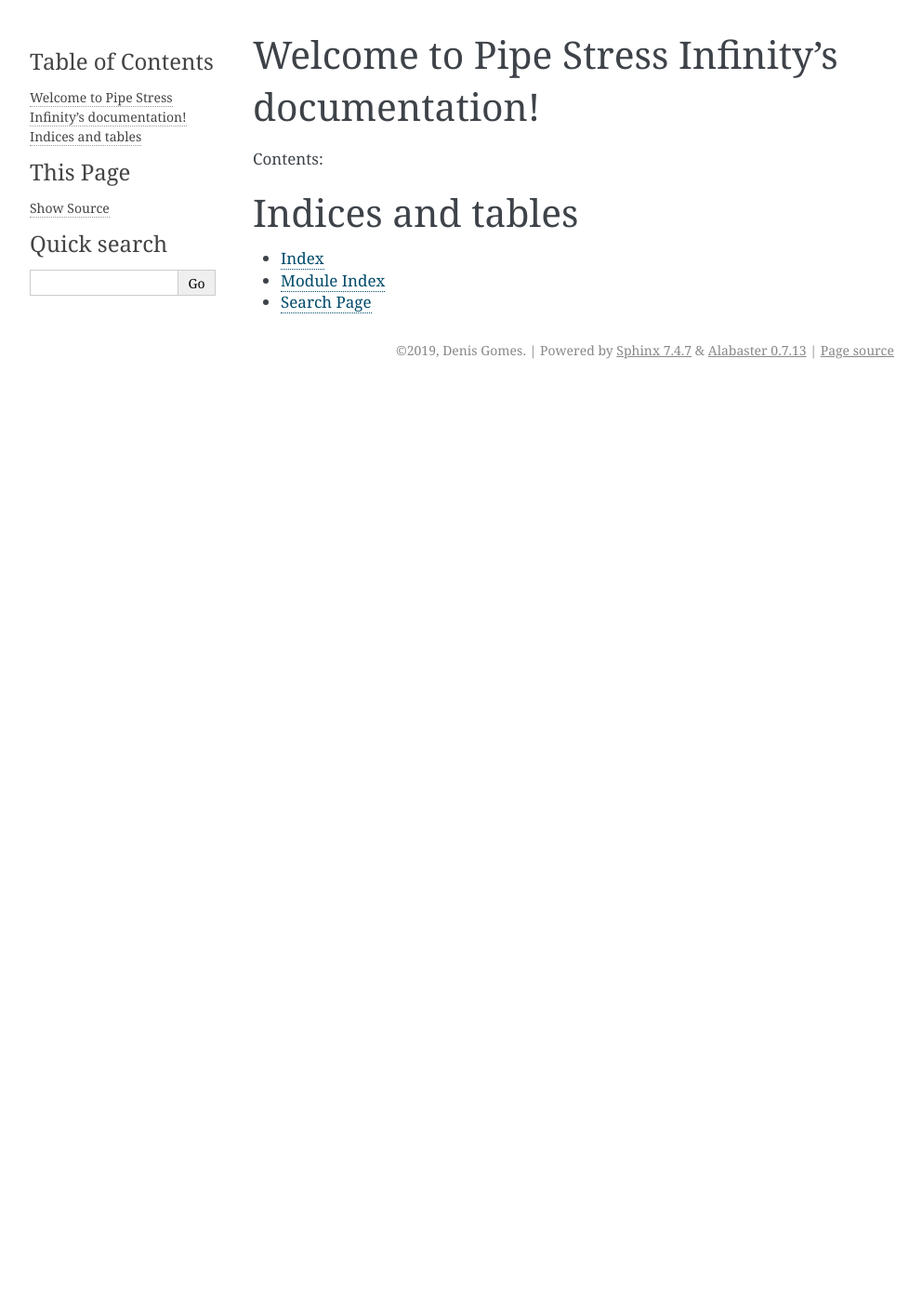
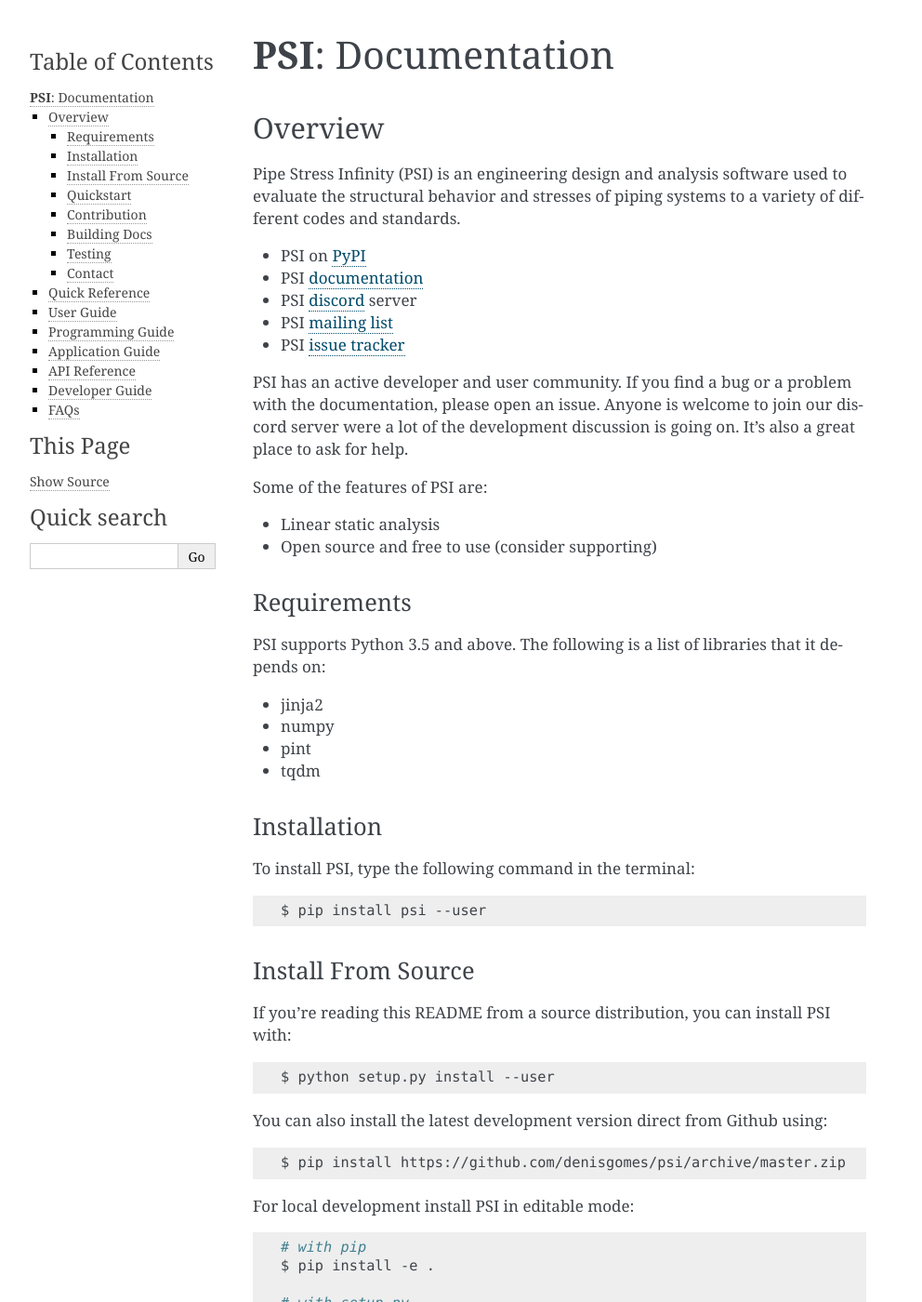
Before and after one commit to denisgomes/psi, a Sphinx documentation site: the page built from docs/index.rst, in a window 1280 px wide and 1400 px high. Shown: the whole window at 93% size, without its empty margins (148-1140 px from the left). Built offline with Sphinx 7.4.7, drawn with Linux system fonts in a browser that asks for light colours; some of the changed text lies outside the part shown.

Commit message:
Initial commit for documentation and other minor updates

```diff
--- /dev/null
+++ b/docs/api_reference/overview.rst
@@ -0,0 +1,4 @@
+Overview
+========
+
+Coming soon!
--- /dev/null
+++ b/docs/application_guide/overview.rst
@@ -0,0 +1,4 @@
+Overview
+========
+
+Coming soon!
--- /dev/null
+++ b/docs/developer_guide/overview.rst
@@ -0,0 +1,4 @@
+Overview
+========
+
+Coming soon!
--- /dev/null
+++ b/docs/faqs/overview.rst
@@ -0,0 +1,4 @@
+Overview
+========
+
+Coming soon!
--- a/docs/index.rst
+++ b/docs/index.rst
@@ -3,19 +3,281 @@
    You can adapt this file completely to your liking, but it should at least
    contain the root `toctree` directive.
 
-Welcome to Pipe Stress Infinity's documentation!
-================================================
+**PSI**: Documentation
+**********************
 
-Contents:
+Overview
+========
+
+Pipe Stress Infinity (PSI) is an engineering design and analysis software used
+to evaluate the structural behavior and stresses of piping systems to a variety
+of different codes and standards.
+
+* PSI on PyPI_
+* PSI documentation_
+* PSI discord_ server
+* PSI `mailing list`_
+* PSI `issue tracker`_
+
+PSI has an active developer and user community. If you find a bug or a problem
+with the documentation, please open an issue. Anyone is welcome to join our
+discord server were a lot of the development discussion is going on. It's also
+a great place to ask for help.
+
+Some of the features of PSI are:
+
+* Linear static analysis
+* Open source and free to use (consider supporting)
+
+
+Requirements
+------------
+
+PSI supports Python 3.5 and above. The following is a list of libraries that it
+depends on:
+
+* jinja2
+* numpy
+* pint
+* tqdm
+
+
+Installation
+------------
+
+To install PSI, type the following command in the terminal:
+
+.. code:: sh
+
+    $ pip install psi --user
+
+
+Install From Source
+-------------------
+
+If you're reading this README from a source distribution, you can install PSI
+with:
+
+.. code:: sh
+
+    $ python setup.py install --user
+
+You can also install the latest development version direct from Github using:
+
+.. code:: sh
+
+    $ pip install https://github.com/denisgomes/psi/archive/master.zip
+
+For local development install PSI in editable mode:
+
+.. code:: sh
+
+    # with pip
+    $ pip install -e .
+
+    # with setup.py
+    $ python setup.py develop
+
+There are no compilation steps during the installation; if you prefer, you can
+simply add this directory to your PYTHONPATH and use PSI without installing it.
+You can also copy PSI directly into your project folder.
+
+
+Quickstart
+----------
+
+To start PSI in interactive mode just type:
+
+.. code:: sh
+
+    $ psi
+
+PSI provides an interpreter with added functionality for creating and analyzing
+piping systems using Python scripts. Type the input file shown below in your
+favorite text editor and save it as **demo.py**:
+
+.. code:: python
+
+    #! /usr/bin
+
+    # parameters
+    L = 10 * 12
+
+    # create top level
+    mdl = Model('demo')
+
+    # define properties
+    pipe1 = Pipe.from_file('pipe1', '10', '40')
+    mat1 = Material.from_file('mat1', 'A53A', 'B31.1')
+
+    # create geometry
+    pt10 = Point(10)
+    run20 = Run(20, L)
+
+    # assign supports
+    anc1 = Anchor('A1', 10)
+    anc1.apply([run20])
+
+    # define loads for operating case 1
+    w1 = Weight('W1', 1)
+    p1 = Pressure('P1', 1, 250)
+
+    # define a loadcase
+    l1 = LoadCase('l1', 'ope', [w1, p1], [1, 1])
+
+    # run the analysis
+    mdl.analyze()
+
+    # postprocess
+    disp = Movements('r1', [l1])
+    disp.to_screen()
+
+Now run the file above to get the displacements at the nodes:
+
+.. code:: sh
+
+    $ psi demo.py       # run demo.py
+
+To go directly into interactive mode after running the model, use the -i
+switch:
+
+.. code:: sh
+
+    $ psi -i demo.py    # run demo.py and start interpreter
+
+
+Contribution
+------------
+
+Coming soon!
+
+
+Building Docs
+-------------
+
+Coming soon!
+
+
+Testing
+-------
+
+Coming soon!
+
+
+Contact
+-------
+
+PSI is developed by many individual volunteers, and there is no central point
+of contact. If you have a question about developing with PSI, or you wish to
+contribute, please join the mailing list or the discord server.
+
+For license questions, please contact `Denis Gomes`_, the primary author.
+
+
+Quick Reference
+===============
+
+The PSI Quick Reference is a good starting point of new users to get up and
+going quickly. It provides a basic introduction and a taste of the program's
+various usage capabilities.
+
+If this is your first time reading about PSI, we suggest you start at
+:doc:`quick_reference/quickstart`.
 
 .. toctree::
-   :maxdepth: 2
+   :caption: Quick Reference
+   :maxdepth: 3
+
+   quick_reference/overview.rst
+   quick_reference/quickstart.rst
 
 
+User Guide
+==========
 
-Indices and tables
-==================
+The PSI User Guide contains general roadmaps, much of the theory behind the
+program and other user related topics.
 
-* :ref:`genindex`
-* :ref:`modindex`
-* :ref:`search`
+.. toctree::
+   :caption: User Guide
+   :maxdepth: 3
+
+   user_guide/overview.rst
+
+
+Programming Guide
+=================
+
+The PSI Programming Guide provides in-depth documentation for writing
+applications using PSI. Many topics described here reference the PSI API
+reference, which is listed below.
+
+
+.. toctree::
+   :caption: Programming Guide
+   :maxdepth: 3
+
+   programming_guide/overview.rst
+
+
+Application Guide
+=================
+
+The PSI Application Guide consists of tutorials, examples and various modeling
+and analysis techniques.
+
+.. toctree::
+   :caption: Application Guide
+   :maxdepth: 3
+
+   application_guide/overview.rst
+
+
+API Reference
+=============
+
+The PSI Application Programming Interface provides the reference for the
+publically available classes, methods and function calls. It is automatically
+generated from the source code documentation and therefore can be used by
+developers and users alike to gain a deeper understanding of the algorithms and
+programming techinques used.
+
+.. toctree::
+   :caption: API Reference
+   :maxdepth: 3
+
+   api_reference/overview.rst
+
+
+Developer Guide
+===============
+
+These documents describe details on how to develop PSI itself further.  Ready
+these to get a more detailed insight into how PSI is designed, and how to help
+
+.. toctree::
+   :caption: Developer Guide
+   :maxdepth: 3
+
+   developer_guide/overview.rst
+
+
+FAQs
+====
+
+A list of frequently asked questions raised on the mailing list or the discord
+server.
+
+.. toctree::
+   :caption: FAQs
+   :maxdepth: 3
+
+   faqs/overview.rst
+
+
+.. _PyPI: https://pypi.org/
+.. _documentation: https://readthedocs.com/
+.. _discord: https://discord.gg/RZvjbAy
+.. _mailing list: https://groups.google.com/group/pipestressinfinity-users
+.. _issue tracker: https://github.com/denisgomes/psi/issues
+.. _Denis Gomes: denis.mp.gomes@gmail.com
--- /dev/null
+++ b/docs/overview.rst
@@ -0,0 +1,4 @@
+Overview
+========
+
+Coming soon!
--- /dev/null
+++ b/docs/programming_guide/overview.rst
@@ -0,0 +1,4 @@
+Overview
+========
+
+Coming soon!
--- /dev/null
+++ b/docs/quick_reference/overview.rst
@@ -0,0 +1,4 @@
+Overview
+========
+
+Coming soon!
--- /dev/null
+++ b/docs/quick_reference/quickstart.rst
@@ -0,0 +1,4 @@
+Quick Start
+===========
+
+Coming soon!
--- /dev/null
+++ b/docs/user_guide/overview.rst
@@ -0,0 +1,4 @@
+Overview
+========
+
+Coming soon!
```
Also changed, not shown: README.rst (+6 -6 lines), 4 other files.
